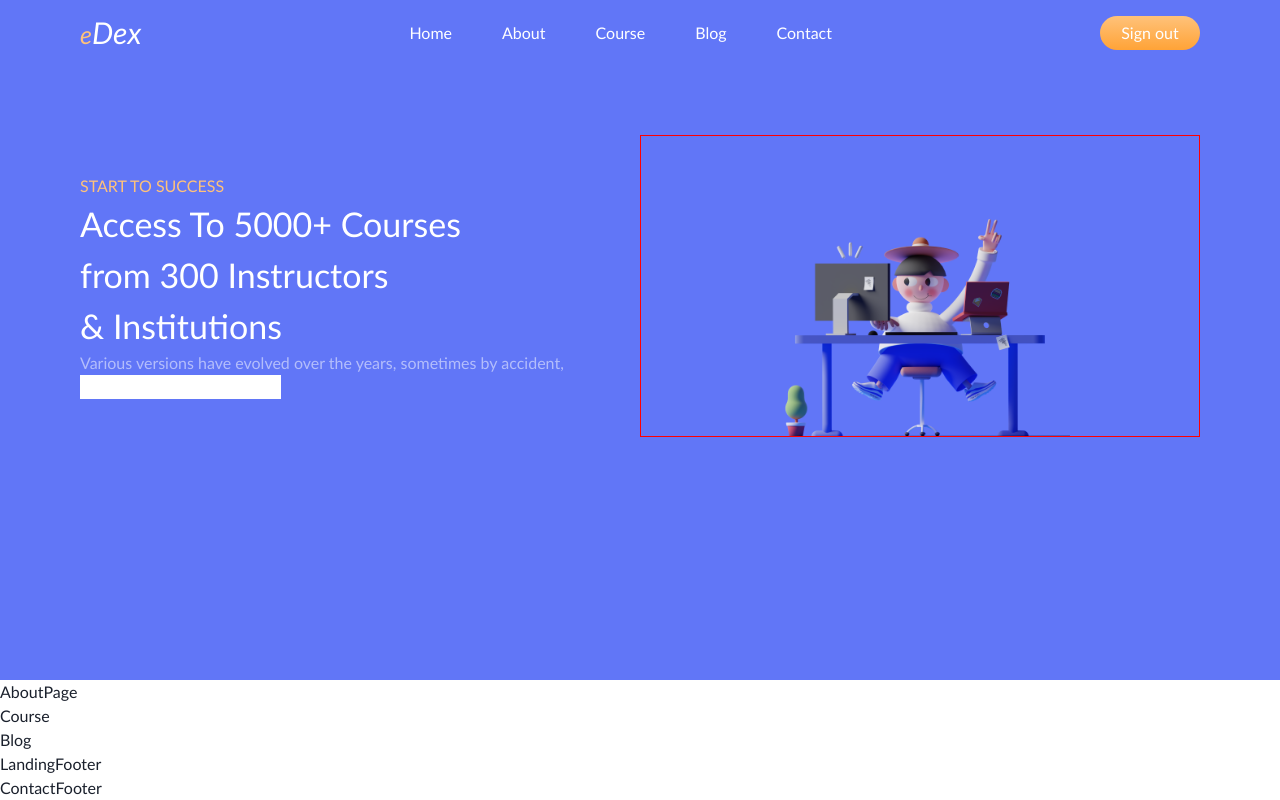
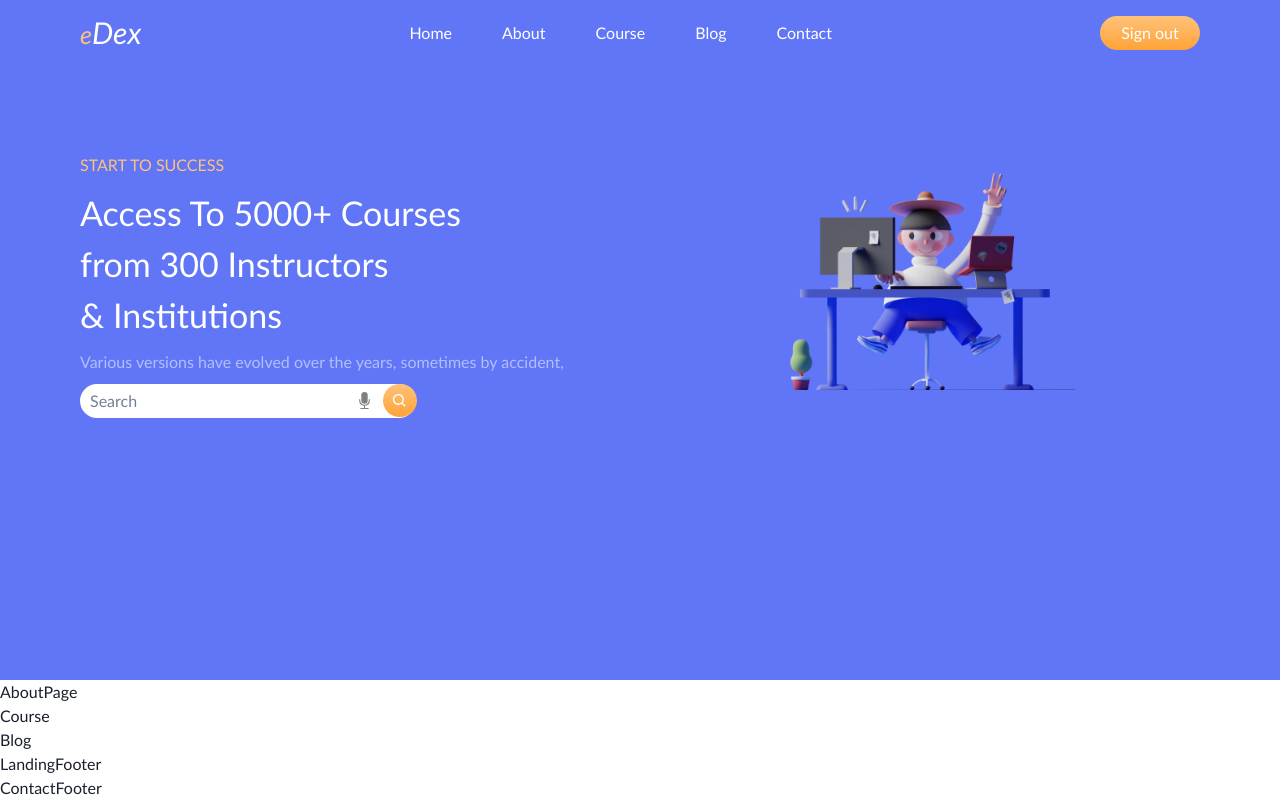
Before and after one commit to aman-ur-7/E-learning, a React (Vite) app in the folder vite-project/: page /elearn in a window 1280 px wide. Built offline with nearby package versions, Linux system fonts and the light colour scheme.

Commit message:
ai commit

```diff
--- a/vite-project/src/Ai.jsx
+++ b/vite-project/src/Ai.jsx
@@ -3,46 +3,44 @@ import axios from "axios";
 
 const Ai = () => {
   const [query, setQuery] = useState("");
-  const [response, setResponse] = useState("");
+  const [result, setResult] = useState([]);
 
-  const handleSubmit = async (e) => {
-    e.preventDefault();
+  const fetchApi = async () => {
+    const apiKey = "AIzaSyBgLKBYfzZsBzmHIzF_eXO6VGF7DjGSgJM"; // Replace with your API key
+    const searchEngineId = "839b85261ff3d4c95"; // Replace with your custom search engine ID
+
     try {
-      const apiKey = "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";
-      const response = await axios.post(
-        "https://api.openai.com/v1/engines/davinci/completions",
+      const response = await axios.get(
+        "https://www.googleapis.com/customsearch/v1",
         {
-          prompt: query,
-          max_tokens: 200, // Adjust as needed
-        },
-        {
-          headers: {
-            "Content-Type": "application/json",
-            Authorization: `Bearer ${apiKey}`,
+          params: {
+            key: apiKey,
+            cx: searchEngineId,
+            q: query, // Use the user's query
           },
         }
       );
-      setResponse(response.data.choices[0].text);
+
+      setResult(response.data.items || []);
     } catch (error) {
-      console.error("Error fetching response:", error);
+      console.error("Error fetching search results:", error);
     }
   };
 
   return (
     <div>
-      <h1>Chat with ChatGPT</h1>
-      <form onSubmit={handleSubmit}>
-        <input
-          type="text"
-          value={query}
-          onChange={(e) => setQuery(e.target.value)}
-          placeholder="write"
-        />
-        <button type="submit">Send</button>
-      </form>
-      <div>
-        <h1>{response}</h1>
-      </div>
+      <input
+        type="text"
+        value={query}
+        onChange={(e) => setQuery(e.target.value)}
+        placeholder="Enter search query"
+      />
+      <button onClick={fetchApi}>Fetch Results</button>
+      <ul>
+        {result.map((result) => (
+          <li key={result.cacheId}>{result.title}</li>
+        ))}
+      </ul>
     </div>
   );
 };
--- a/vite-project/src/Components/LandingPage.jsx
+++ b/vite-project/src/Components/LandingPage.jsx
@@ -1,8 +1,13 @@
 import React from "react";
 import { NavLink } from "react-router-dom";
 import slay from "../assets/Saly-10.png";
+import { BsFillMicFill } from "react-icons/bs";
+import { BiSearch } from "react-icons/bi";
 
 const LandingPage = () => {
+  const mic = () => {};
+  const search = () => {};
+
   return (
     <div className="ladning-page">
       <section className="landing-header">
@@ -32,7 +37,19 @@ const LandingPage = () => {
             Various versions have evolved over the years, sometimes by accident,
           </p>
           <div className="search-bar">
-            <input type="text" />
+            <input type="text" placeholder="Search" />
+            <BsFillMicFill
+              onClick={mic}
+              className="mic"
+              color="grey"
+              size={33}
+            />
+            <BiSearch
+              onClick={search}
+              className="search"
+              color="white"
+              size={33.5}
+            />
           </div>
         </div>
         <div className="landing-image">
--- a/vite-project/src/GlobalStyle.jsx
+++ b/vite-project/src/GlobalStyle.jsx
@@ -392,6 +392,10 @@ export const GlobalStyle = createGlobalStyle`
                 justify-content: center;
 
                 .landing-about{
+                    display: flex;
+                    flex-direction: column;
+                    gap: 10px;
+
                     h3{
                         color: #FFC27A;
                     }
@@ -402,15 +406,46 @@ export const GlobalStyle = createGlobalStyle`
                     p{
                         color: #ffffff85;
                     }
+
+                    .search-bar{
+                        display: flex;
+                        align-items: center;
+
+                        &>input{
+                            color: #FFA337;
+                            width: 60%;
+                            outline: none;
+                            border: none;
+                            padding: 5px 10px;
+                            border-radius: 50px;
+                        }
+
+                        .mic{
+                            position: relative;
+                            left: -68px;
+                            padding: 8px;
+                            cursor: pointer;
+
+                        }
+                        .search{
+                            position: relative;
+                            left: -66px;
+                            background:linear-gradient(#FFC27A, #FFA337);
+                            padding: 8.5px;
+                            border-radius: 50%;
+                            cursor: pointer;
+                        }
+                    }
                 }
 
                 .landing-image{
-                    border: 1px solid red;
 
                     &>img{
                         height: 300px;
                         position: relative;
-                        margin: auto;
+                        transform: translate(45%, -15%);
+                        text-align: center;
+
                     }
                 }
             }
```
Also changed, not shown: 2 other files (tests, documents, lock files or other folders).
